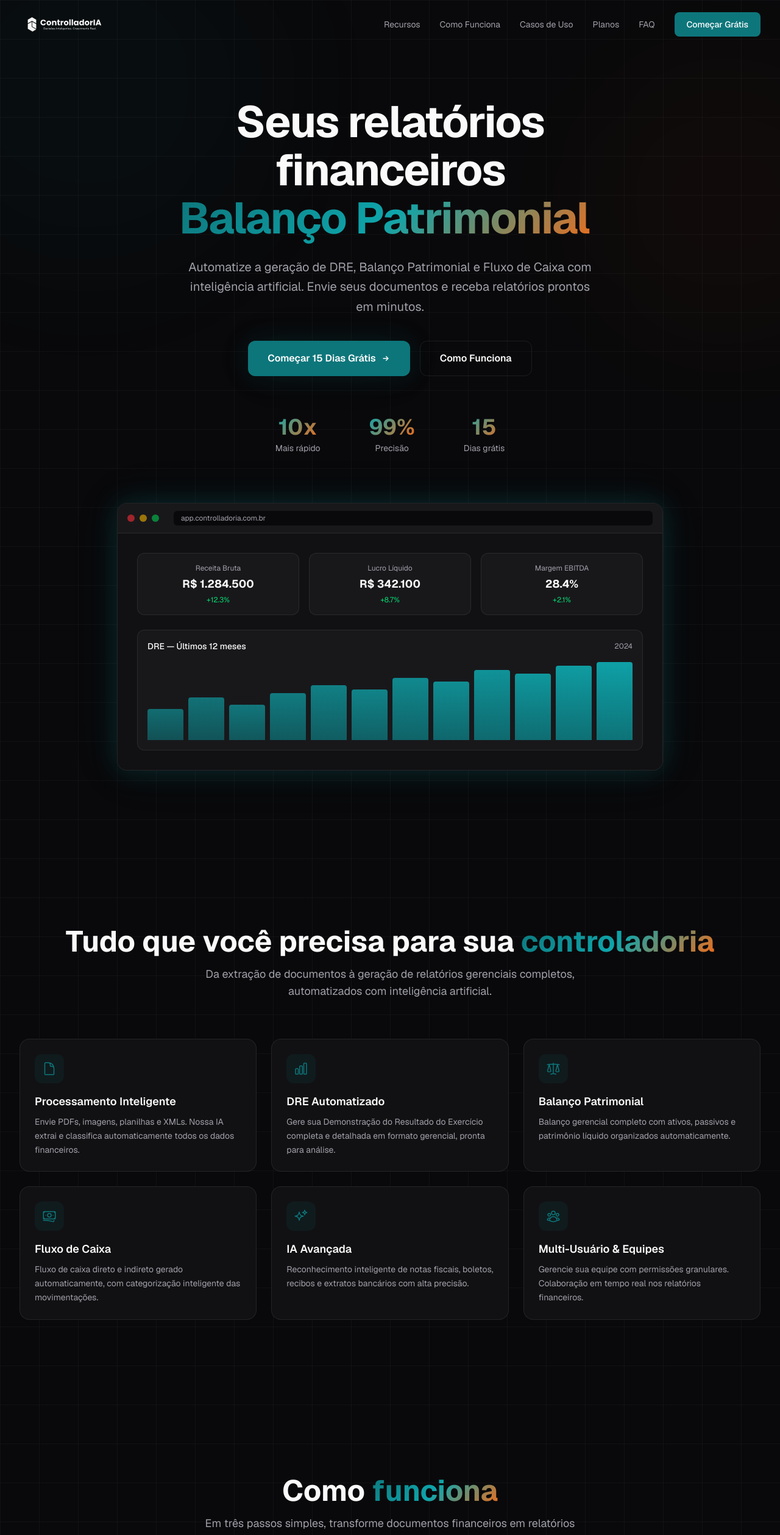
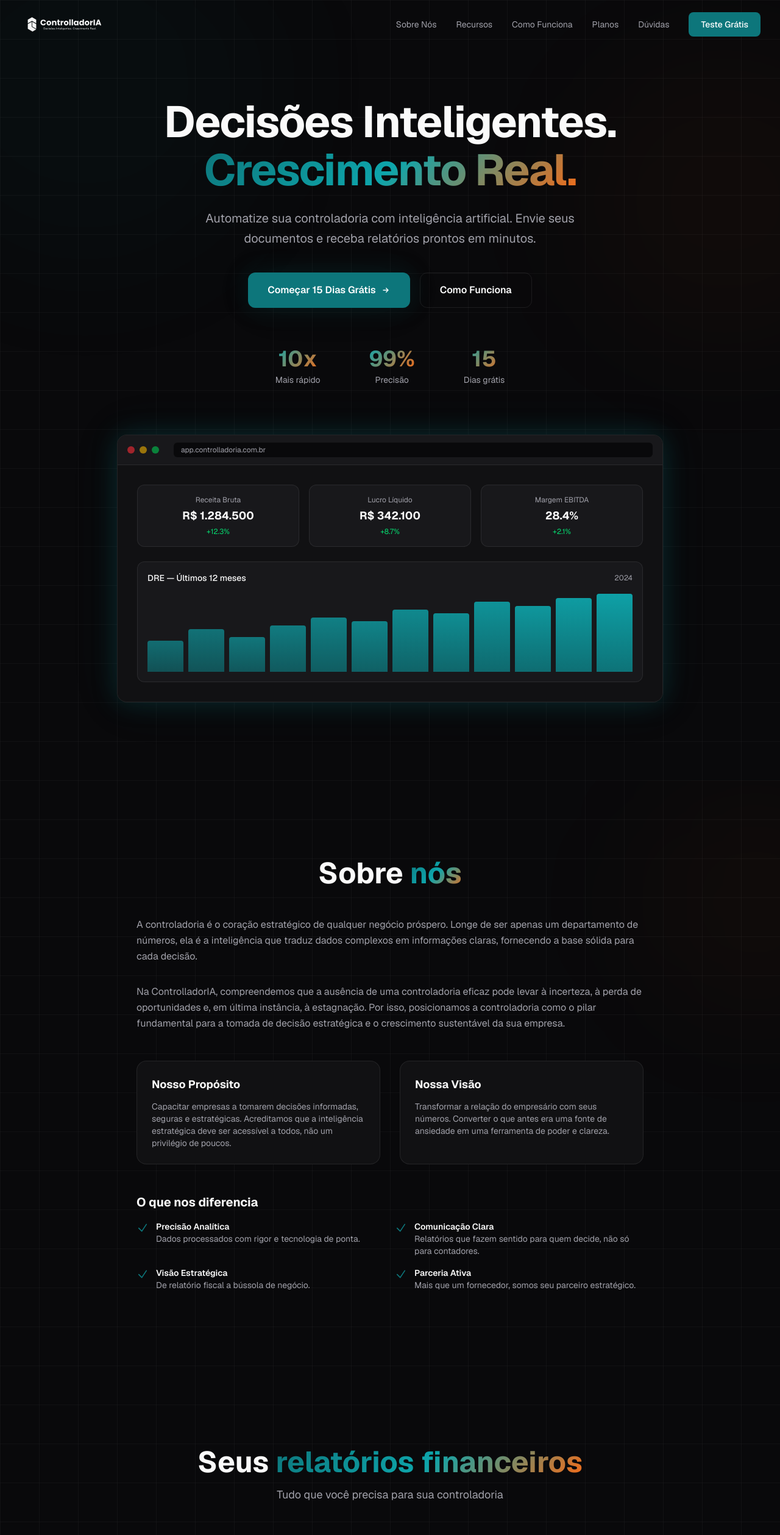
Before and after one commit to Controlladoria/controlladoria-website, a Next.js app: page / in a window 1280 px wide. Shown: the top 2518 px of the page at 61% size. Built offline with nearby package versions, Linux system fonts and the light colour scheme.

Commit message:
feedback

```diff
--- a/src/app/page.tsx
+++ b/src/app/page.tsx
@@ -3,9 +3,9 @@
 import { useScrollAnimation } from "@/components/useScrollAnimation";
 import Navbar from "@/components/Navbar";
 import Hero from "@/components/Hero";
+import AboutUs from "@/components/AboutUs";
 import Features from "@/components/Features";
 import HowItWorks from "@/components/HowItWorks";
-import UseCases from "@/components/UseCases";
 import Pricing from "@/components/Pricing";
 import FAQ from "@/components/FAQ";
 import CTASection from "@/components/CTASection";
@@ -19,9 +19,9 @@ export default function Home() {
       <Navbar />
       <main>
         <Hero />
+        <AboutUs />
         <Features />
         <HowItWorks />
-        <UseCases />
         <Pricing />
         <FAQ />
         <CTASection />
--- /dev/null
+++ b/src/components/AboutUs.tsx
@@ -0,0 +1,64 @@
+"use client";
+
+export default function AboutUs() {
+  return (
+    <section id="sobre-nos" className="relative py-24 lg:py-32 overflow-clip">
+      <div className="orb w-[400px] h-[400px] bg-secondary/[0.03] top-0 -right-40" />
+
+      <div className="max-w-4xl mx-auto px-4 sm:px-6 lg:px-8 relative">
+        <div className="text-center mb-12">
+          <h2 className="animate-on-scroll text-3xl sm:text-4xl lg:text-5xl font-bold mb-4">
+            Sobre <span className="gradient-text">nós</span>
+          </h2>
+        </div>
+
+        <div className="animate-on-scroll space-y-8 text-muted-foreground leading-relaxed">
+          <p>
+            A controladoria é o coração estratégico de qualquer negócio próspero. Longe de ser apenas um departamento de números, ela é a inteligência que traduz dados complexos em informações claras, fornecendo a base sólida para cada decisão.
+          </p>
+
+          <p>
+            Na ControlladorIA, compreendemos que a ausência de uma controladoria eficaz pode levar à incerteza, à perda de oportunidades e, em última instância, à estagnação. Por isso, posicionamos a controladoria como o pilar fundamental para a tomada de decisão estratégica e o crescimento sustentável da sua empresa.
+          </p>
+
+          <div className="grid md:grid-cols-2 gap-8 my-12">
+            <div className="bg-card border border-border rounded-2xl p-6">
+              <h3 className="text-lg font-bold text-foreground mb-3">Nosso Propósito</h3>
+              <p className="text-sm">
+                Capacitar empresas a tomarem decisões informadas, seguras e estratégicas. Acreditamos que a inteligência estratégica deve ser acessível a todos, não um privilégio de poucos.
+              </p>
+            </div>
+            <div className="bg-card border border-border rounded-2xl p-6">
+              <h3 className="text-lg font-bold text-foreground mb-3">Nossa Visão</h3>
+              <p className="text-sm">
+                Transformar a relação do empresário com seus números. Converter o que antes era uma fonte de ansiedade em uma ferramenta de poder e clareza.
+              </p>
+            </div>
+          </div>
+
+          <div>
+            <h3 className="text-xl font-bold text-foreground mb-4">O que nos diferencia</h3>
+            <div className="grid sm:grid-cols-2 gap-4">
+              {[
+                { title: "Precisão Analítica", desc: "Dados processados com rigor e tecnologia de ponta." },
+                { title: "Comunicação Clara", desc: "Relatórios que fazem sentido para quem decide, não só para contadores." },
+                { title: "Visão Estratégica", desc: "De relatório fiscal a bússola de negócio." },
+                { title: "Parceria Ativa", desc: "Mais que um fornecedor, somos seu parceiro estratégico." },
+              ].map((item) => (
+                <div key={item.title} className="flex gap-3 items-start">
+                  <svg className="w-5 h-5 text-primary shrink-0 mt-0.5" fill="none" stroke="currentColor" strokeWidth="2" viewBox="0 0 24 24">
+                    <path strokeLinecap="round" strokeLinejoin="round" d="M4.5 12.75l6 6 9-13.5" />
+                  </svg>
+                  <div>
+                    <div className="text-sm font-semibold text-foreground">{item.title}</div>
+                    <div className="text-sm text-muted-foreground">{item.desc}</div>
+                  </div>
+                </div>
+              ))}
+            </div>
+          </div>
+        </div>
+      </div>
+    </section>
+  );
+}
--- a/src/components/FAQ.tsx
+++ b/src/components/FAQ.tsx
@@ -4,36 +4,32 @@ import { useState } from "react";
 
 const QUESTIONS = [
   {
-    q: "Como funciona o teste grátis de 15 dias?",
-    a: "Você tem acesso completo a todas as funcionalidades por 15 dias, sem precisar informar cartão de crédito. Após o período de teste, você escolhe o plano que melhor se encaixa e a assinatura é renovada automaticamente. Pode cancelar a qualquer momento durante o teste sem ser cobrado.",
+    q: "Isso é para quem?",
+    a: "Para qualquer negócio que sinta que seus números não estão falando o que realmente importa. Pode ser você começando a organizar finanças, uma empresa em crescimento que precisa de decisões mais rápidas, ou um contador que quer entregar mais valor aos clientes. O ponto em comum: clareza financeira como base para crescimento.",
   },
   {
-    q: "Quais tipos de documentos são aceitos?",
-    a: "Aceitamos PDF, imagens (JPG, PNG), planilhas Excel, e XMLs de notas fiscais (NF-e, NFS-e). Isso inclui notas fiscais, boletos, recibos, comprovantes de pagamento e extratos bancários.",
+    q: "Preciso entender muito de finanças para usar?",
+    a: "Não. Mas aqui está o ponto: se você entende finanças, vai usar a ControlladorIA para ir mais fundo e mais rápido. Se não entende, vai finalmente entender. A ferramenta traduz números em linguagem que faz sentido para quem precisa decidir.",
   },
   {
-    q: "A IA é realmente precisa nos relatórios?",
-    a: "Sim. Nossa tecnologia de IA possui taxa de precisão superior a 99% na extração de dados. Todos os relatórios passam por validação automática e você pode revisar e ajustar qualquer valor antes de finalizar.",
+    q: "A solução substitui o olhar estratégico humano?",
+    a: "Não. Ela faz o oposto: libera seu tempo de tarefas operacionais para você focar em decisões estratégicas. A IA organiza os dados; você interpreta o significado. Quanto melhor sua liderança, melhor você usa a ControlladorIA.",
   },
   {
-    q: "Posso cancelar minha assinatura a qualquer momento?",
-    a: "Sim! Não há fidelidade mínima, multas ou taxas de cancelamento. Você pode cancelar diretamente pelo painel de gerenciamento da sua conta a qualquer momento.",
+    q: "O que eu ganho com isso, na prática?",
+    a: "Depende de onde você está. Se está começando: finalmente sabe onde está seu dinheiro. Se está crescendo: toma decisões 10x mais rápido. Se é contador: entrega relatórios que seus clientes realmente entendem e usam. O ganho comum: você para de adivinhar e começa a escolher.",
   },
   {
-    q: "Quais formas de pagamento são aceitas?",
-    a: "Aceitamos todas as principais formas de pagamento: cartões de crédito (Visa, Mastercard, Amex), cartões de débito, PIX e boleto bancário.",
+    q: "E se eu ainda estiver em dúvida?",
+    a: "Teste grátis por 15 dias. A melhor forma de resolver dúvida é ver funcionando. Se depois de testar ainda tiver perguntas, aí sim a gente conversa com mais contexto.",
   },
   {
-    q: "Existe limite de documentos para upload?",
-    a: "Não! Você pode fazer upload ilimitado de documentos em qualquer plano. Processamos todos os seus documentos sem restrições de volume.",
+    q: "Por que essa solução é diferente?",
+    a: "Porque não é só software. É uma forma diferente de pensar controladoria: não como obrigação fiscal, mas como bússola estratégica. Enquanto outros vendem relatórios, a gente vende direção. E isso muda tudo.",
   },
   {
-    q: "Meus dados estão seguros?",
-    a: "Absolutamente. Utilizamos criptografia de ponta a ponta, servidores seguros com certificação SOC2, e seguimos todas as práticas de segurança recomendadas pela LGPD. Seus dados financeiros nunca são compartilhados com terceiros.",
-  },
-  {
-    q: "É possível integrar com meu sistema atual?",
-    a: "Sim, nos planos Equipe e Enterprise oferecemos integração via API RESTful completa. Você pode conectar a ControlladorIA ao seu ERP, sistema contábil ou qualquer outra ferramenta que sua empresa utilize.",
+    q: "Como funciona o teste grátis de 15 dias?",
+    a: "Você tem acesso completo a todas as funcionalidades. Pode fazer upload, gerar relatórios, testar com seus dados reais. Sem surpresas no final: se não quiser continuar, cancela direto no painel. Nenhuma ligação, nenhuma pergunta.",
   },
 ];
 
@@ -46,7 +42,7 @@ export default function FAQ() {
         {/* Header */}
         <div className="text-center mb-12">
           <h2 className="animate-on-scroll text-3xl sm:text-4xl lg:text-5xl font-bold mb-4">
-            Perguntas <span className="gradient-text">frequentes</span>
+            Tá com dúvida? <span className="gradient-text">A gente explica.</span>
           </h2>
           <p className="animate-on-scroll stagger-1 text-lg text-muted-foreground">
             Tire suas dúvidas sobre a ControlladorIA.
--- a/src/components/Features.tsx
+++ b/src/components/Features.tsx
@@ -35,7 +35,7 @@ const FEATURES = [
       </svg>
     ),
     title: "Fluxo de Caixa",
-    description: "Fluxo de caixa direto e indireto gerado automaticamente, com categorização inteligente das movimentações.",
+    description: "Fluxo de caixa detalhado com entradas, saídas e saldo por período, gerado automaticamente.",
   },
   {
     icon: (
@@ -64,12 +64,10 @@ export default function Features() {
         {/* Header */}
         <div className="text-center mb-16">
           <h2 className="animate-on-scroll text-3xl sm:text-4xl lg:text-5xl font-bold mb-4">
-            Tudo que você precisa para sua{" "}
-            <span className="gradient-text">controladoria</span>
+            Seus <span className="gradient-text">relatórios financeiros</span>
           </h2>
           <p className="animate-on-scroll stagger-1 text-lg text-muted-foreground max-w-2xl mx-auto">
-            Da extração de documentos à geração de relatórios gerenciais
-            completos, automatizados com inteligência artificial.
+            Tudo que você precisa para sua controladoria
           </p>
         </div>
 
--- a/src/components/Footer.tsx
+++ b/src/components/Footer.tsx
@@ -6,22 +6,18 @@ const FOOTER_LINKS = {
   Produto: [
     { label: "Recursos", href: "#recursos" },
     { label: "Como Funciona", href: "#como-funciona" },
-    { label: "Casos de Uso", href: "#casos-de-uso" },
     { label: "Planos", href: "#planos" },
-    { label: "FAQ", href: "#faq" },
+    { label: "Dúvidas", href: "#faq" },
   ],
   Empresa: [
-    { label: "Sobre Nós", href: "#" },
-    { label: "Contato", href: "#" },
-    { label: "Termos de Uso", href: "#" },
-    { label: "Política de Privacidade", href: "#" },
-    { label: "LGPD", href: "#" },
+    { label: "Sobre Nós", href: "#sobre-nos" },
+    { label: "Contato", href: "/contato" },
+    { label: "Termos de Uso", href: "/terms" },
+    { label: "Política de Privacidade", href: "/privacy" },
   ],
   "Comece Agora": [
-    { label: "Criar Conta Grátis", href: "#" },
-    { label: "Login", href: "#" },
-    { label: "Documentação API", href: "#" },
-    { label: "Status", href: "#" },
+    { label: "Criar Conta Grátis", href: "#planos" },
+    { label: "Login", href: "https://app.controlladoria.com.br/login" },
   ],
 };
 
--- a/src/components/Hero.tsx
+++ b/src/components/Hero.tsx
@@ -1,15 +1,3 @@
-"use client";
-
-import { useState, useEffect } from "react";
-
-const TYPING_WORDS = [
-  "DRE Gerencial",
-  "Balanço Patrimonial",
-  "Fluxo de Caixa",
-  "Relatórios com IA",
-  "Análise Financeira",
-];
-
 const STATS = [
   { value: "10x", label: "Mais rápido" },
   { value: "99%", label: "Precisão" },
@@ -17,33 +5,6 @@ const STATS = [
 ];
 
 export default function Hero() {
-  const [wordIndex, setWordIndex] = useState(0);
-  const [charIndex, setCharIndex] = useState(0);
-  const [deleting, setDeleting] = useState(false);
-
-  useEffect(() => {
-    const word = TYPING_WORDS[wordIndex];
-    const timeout = deleting ? 40 : 80;
-
-    if (!deleting && charIndex === word.length) {
-      setTimeout(() => setDeleting(true), 2000);
-      return;
-    }
-
-    if (deleting && charIndex === 0) {
-      setDeleting(false);
-      setWordIndex((i) => (i + 1) % TYPING_WORDS.length);
-      return;
-    }
-
-    const timer = setTimeout(() => {
-      setCharIndex((c) => c + (deleting ? -1 : 1));
-    }, timeout);
-
-    return () => clearTimeout(timer);
-  }, [charIndex, deleting, wordIndex]);
-
-  const displayText = TYPING_WORDS[wordIndex].slice(0, charIndex);
 
   return (
     <section className="relative pt-32 lg:pt-40 pb-20 lg:pb-32 overflow-clip">
@@ -55,19 +16,17 @@ export default function Hero() {
         <div className="text-center max-w-4xl mx-auto">
           {/* Headline */}
           <h1 className="animate-on-scroll text-4xl sm:text-5xl lg:text-7xl font-bold tracking-tight leading-[1.1] mb-6">
-            Seus relatórios financeiros
+            Decisões Inteligentes.
             <br />
             <span className="gradient-text">
-              {displayText}
-              <span className="animate-blink text-primary">|</span>
+              Crescimento Real.
             </span>
           </h1>
 
           {/* Subtitle */}
           <p className="animate-on-scroll stagger-1 text-lg sm:text-xl text-muted-foreground max-w-2xl mx-auto mb-10 leading-relaxed">
-            Automatize a geração de DRE, Balanço Patrimonial e Fluxo de Caixa
-            com inteligência artificial. Envie seus documentos e receba
-            relatórios prontos em minutos.
+            Automatize sua controladoria com inteligência artificial.
+            Envie seus documentos e receba relatórios prontos em minutos.
           </p>
 
           {/* CTAs */}
--- a/src/components/Navbar.tsx
+++ b/src/components/Navbar.tsx
@@ -4,11 +4,11 @@ import { useState, useEffect } from "react";
 import Image from "next/image";
 
 const NAV_LINKS = [
+  { label: "Sobre Nós", href: "#sobre-nos" },
   { label: "Recursos", href: "#recursos" },
   { label: "Como Funciona", href: "#como-funciona" },
-  { label: "Casos de Uso", href: "#casos-de-uso" },
   { label: "Planos", href: "#planos" },
-  { label: "FAQ", href: "#faq" },
+  { label: "Dúvidas", href: "#faq" },
 ];
 
 export default function Navbar() {
@@ -58,7 +58,7 @@ export default function Navbar() {
               href="#planos"
               className="btn-press inline-flex items-center px-5 py-2.5 rounded-lg bg-primary text-primary-foreground text-sm font-medium hover:bg-primary-light transition-colors"
             >
-              Começar Grátis
+              Teste Grátis
             </a>
           </div>
 
@@ -113,7 +113,7 @@ export default function Navbar() {
               onClick={() => setMobileOpen(false)}
               className="btn-press block text-center px-5 py-2.5 rounded-lg bg-primary text-primary-foreground text-sm font-medium hover:bg-primary-light transition-colors"
             >
-              Começar Grátis
+              Teste Grátis
             </a>
           </div>
         </div>
```
Also changed, not shown: src/components/HowItWorks.tsx (+37 -0 lines), src/components/Pricing.tsx (+37 -49 lines).
